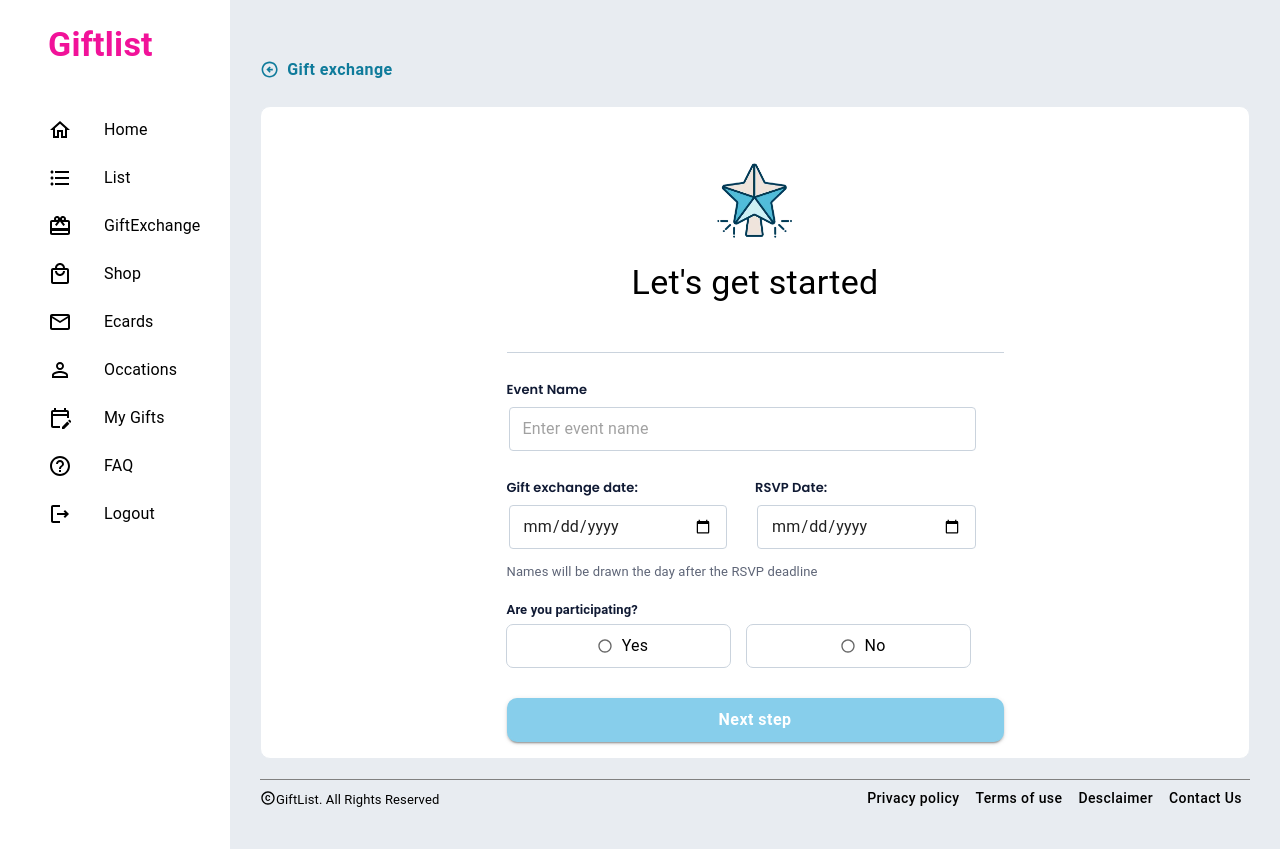
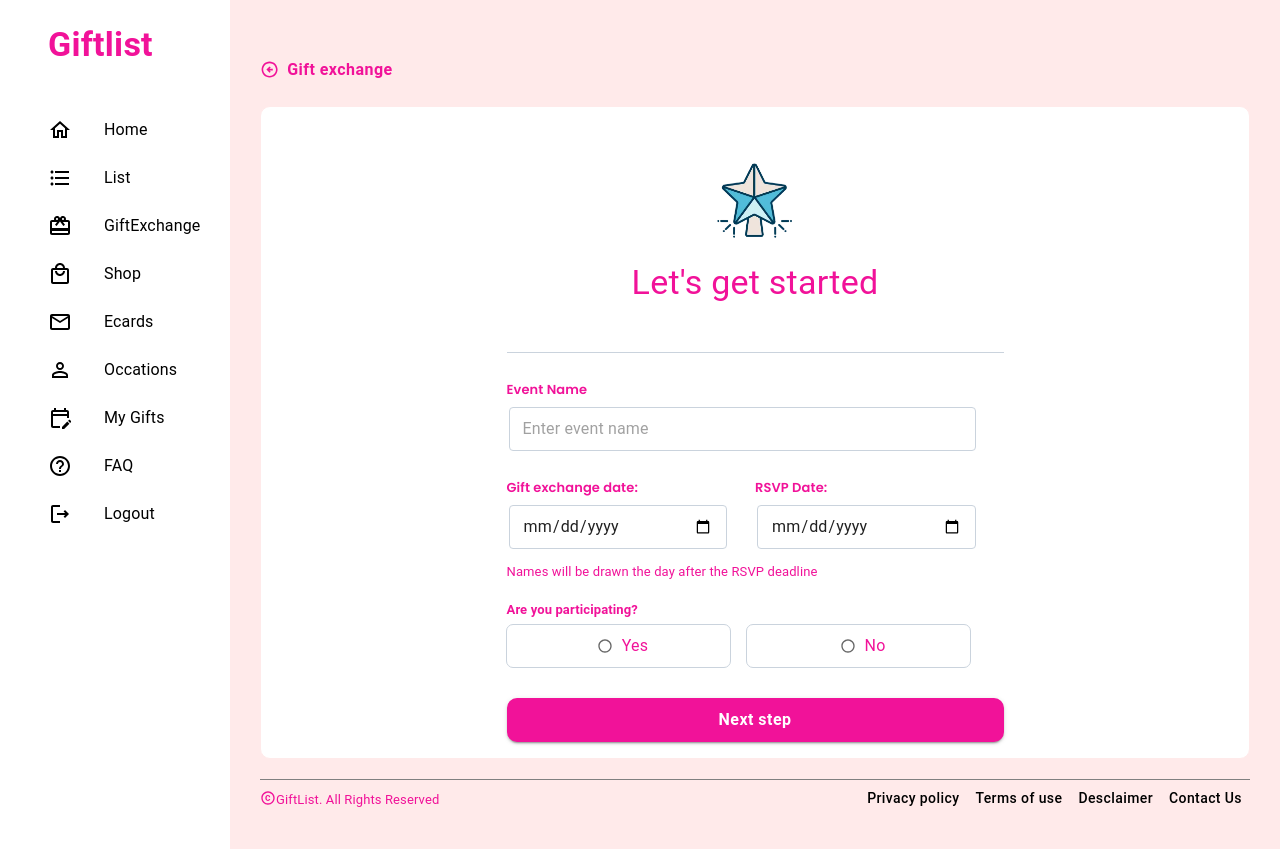
Before and after one commit to FatimaMary/giftlist, a React (Create React App) app in the folder client/: page /eventcreate in a window 1280 px wide. Built offline with nearby package versions, Linux system fonts and the light colour scheme; the HTML template or start-up script is replaced by a standard one.

Commit message:
Update index.jsx

```diff
--- a/client/src/scenes/eventcreation/index.jsx
+++ b/client/src/scenes/eventcreation/index.jsx
@@ -84,9 +84,10 @@ function EventCreation() {
   }
 
   return <Box
-      backgroundColor='#e8ecf1'
+      backgroundColor='#FFEAEA'
       width='100vw'
       p='50px 30px 33px 30px'
+      color='#F11299'
   >
     <Box
       sx={{
@@ -99,13 +100,13 @@ function EventCreation() {
       <ArrowCircleLeftOutlinedIcon
         sx={{
           fontSize: '1.2rem',
-          color: '#0f7b9b'
+          color: '#F11299'
         }}
       />
       <Button
         sx={{
           textTransform: 'inherit',
-          color: '#0f7b9b',
+          color: '#F11299',
           fontWeight: 'bold',
           fontSize: '1rem'
         }}
@@ -115,7 +116,7 @@ function EventCreation() {
       sx={{
         minHeight: '80vh',
         background: '#fff',
-        border: '1px solid #e8ecf1',
+        border: '1px solid #FFEAEA',
         borderRadius: '10px'
       }}
     >
@@ -162,7 +163,7 @@ function EventCreation() {
             fontWeight: 600,
             fontSize: '13px',
             lineHeight: '18px',
-            color: '#101a34',
+            color: '#F11299',
             // marginBottom: '5px',
             wordBreak: 'break-all',
           }}
@@ -179,7 +180,7 @@ function EventCreation() {
               padding: '8px 15px',
               fontWeight: 400,
               fontSize:"1rem",
-              color: '#101a34',
+              color: '#F11299',
               lineHeight: '27px',
               '& .MuiOutlinedInput-root': {
                 height: '44px',
@@ -212,7 +213,7 @@ function EventCreation() {
               fontWeight: 600,
               fontSize: '13px',
               lineHeight: '18px',
-              color: '#101a34',
+              color: '#F11299',
               // marginBottom: '5px',
               wordBreak: 'break-all',
             }}
@@ -229,7 +230,7 @@ function EventCreation() {
               padding: '8px 15px',
               fontWeight: 400,
               fontSize:"1rem",
-              color: '#101a34',
+              color: '#F11299',
               lineHeight: '27px',
               '& .MuiOutlinedInput-root': {
                 height: '44px',
@@ -250,7 +251,7 @@ function EventCreation() {
               fontWeight: 600,
               fontSize: '13px',
               lineHeight: '18px',
-              color: '#101a34',
+              color: '#F11299',
               // marginBottom: '5px',
               wordBreak: 'break-all',
             }}
@@ -265,7 +266,7 @@ function EventCreation() {
               padding: '8px 15px',
               fontWeight: 400,
               fontSize:"1rem",
-              color: '#101a34',
+              color: '#F11299',
               lineHeight: '27px',
               '& .MuiOutlinedInput-root': {
                 height: '44px',
@@ -288,6 +289,7 @@ function EventCreation() {
               color: '#5e6577',
               marginBottom: 0,
               marginTop: '6px',
+              color: '#F11299'
             }}
           >Names will be drawn the day after the RSVP deadline</Typography>
         </Box>
@@ -303,7 +305,7 @@ function EventCreation() {
               fontWeight: 600,
               fontSize:'13px',
               lineHeight: '18px',
-              color: '#101a34',
+              color: '#F11299',
               marginBottom:'5px',
               wordBreak: 'break-all'
             }}
@@ -366,18 +368,18 @@ function EventCreation() {
           onClick={moveToNextStep}
           variant='contained'
           sx={{
-            border: '2px solid skyblue',
+            border: '2px solid #F11299',
             borderRadius: '10px',
             width: '100%',
             fontSize: '1rem',
-            color: 'white',
-            background: 'skyblue',
+            color: '#FFF',
+            background: '#F11299',
             textTransform: 'inherit',
             fontWeight:'bold',
             '&:hover': {
-              backgroundColor: '#D8D8D8',
-              color: 'black',
-              border: '1px solid skyblue'
+              backgroundColor: '#fff',
+              color: '#F11299',
+              border: '1px solid #F11299'
             },
             marginTop: '10px'
           }}
```
